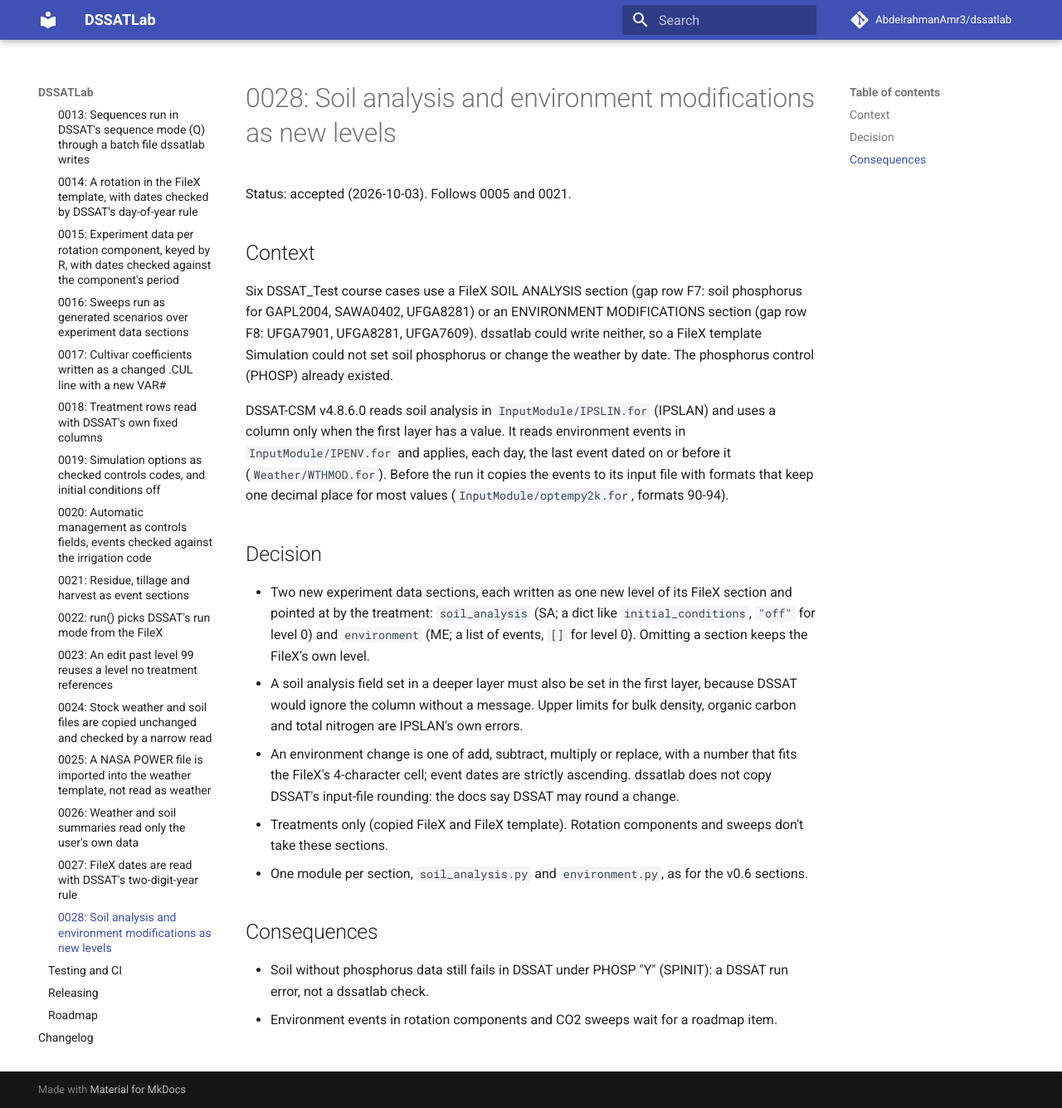
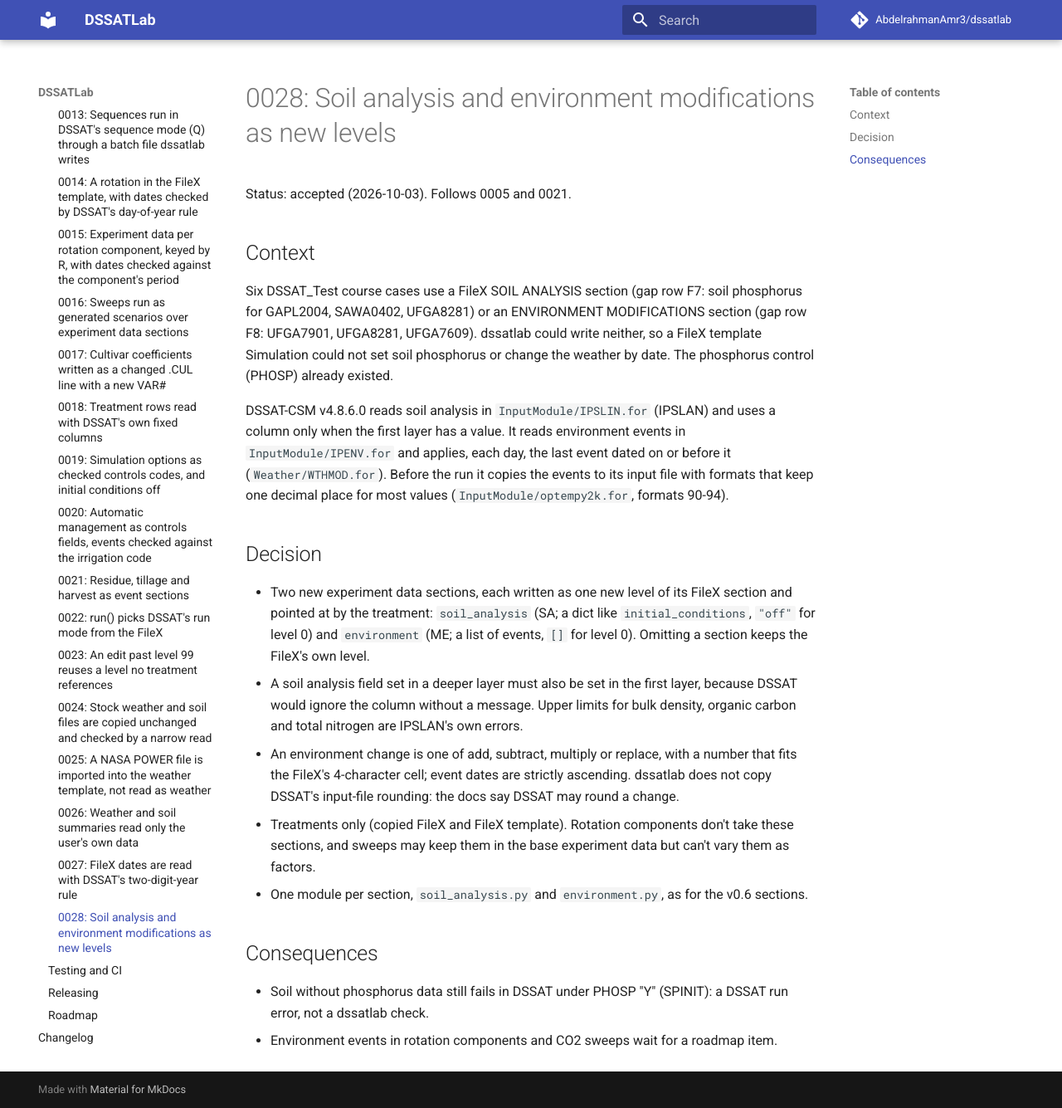
Before and after one commit to AbdelrahmanAmr3/dssatlab, an MkDocs documentation site: the page built from docs/adr/0028-soil-analysis-and-environment-as-new-levels.md, in a window 1280 px wide and 1335 px high. Shown: the whole window at 83% size. Built offline with MkDocs 1.6.1 and Material for MkDocs 9.7.7, drawn with Linux system fonts in a browser that asks for light colours; comment, search, counter and statistics services are not loaded.

Commit message:
Say sweeps keep soil_analysis and environment in the base data in ADR 0028
Co-Authored-By: Claude Opus 5.5 <noreply@anthropic.com>

```diff
--- a/docs/adr/0028-soil-analysis-and-environment-as-new-levels.md
+++ b/docs/adr/0028-soil-analysis-and-environment-as-new-levels.md
@@ -27,8 +27,8 @@ copies the events to its input file with formats that keep one decimal place for
 - An environment change is one of add, subtract, multiply or replace, with a number that fits the
   FileX's 4-character cell; event dates are strictly ascending. dssatlab does not copy DSSAT's
   input-file rounding: the docs say DSSAT may round a change.
-- Treatments only (copied FileX and FileX template). Rotation components and sweeps don't take
-  these sections.
+- Treatments only (copied FileX and FileX template). Rotation components don't take these
+  sections, and sweeps may keep them in the base experiment data but can't vary them as factors.
 - One module per section, `soil_analysis.py` and `environment.py`, as for the v0.6 sections.
 
 ## Consequences
```
